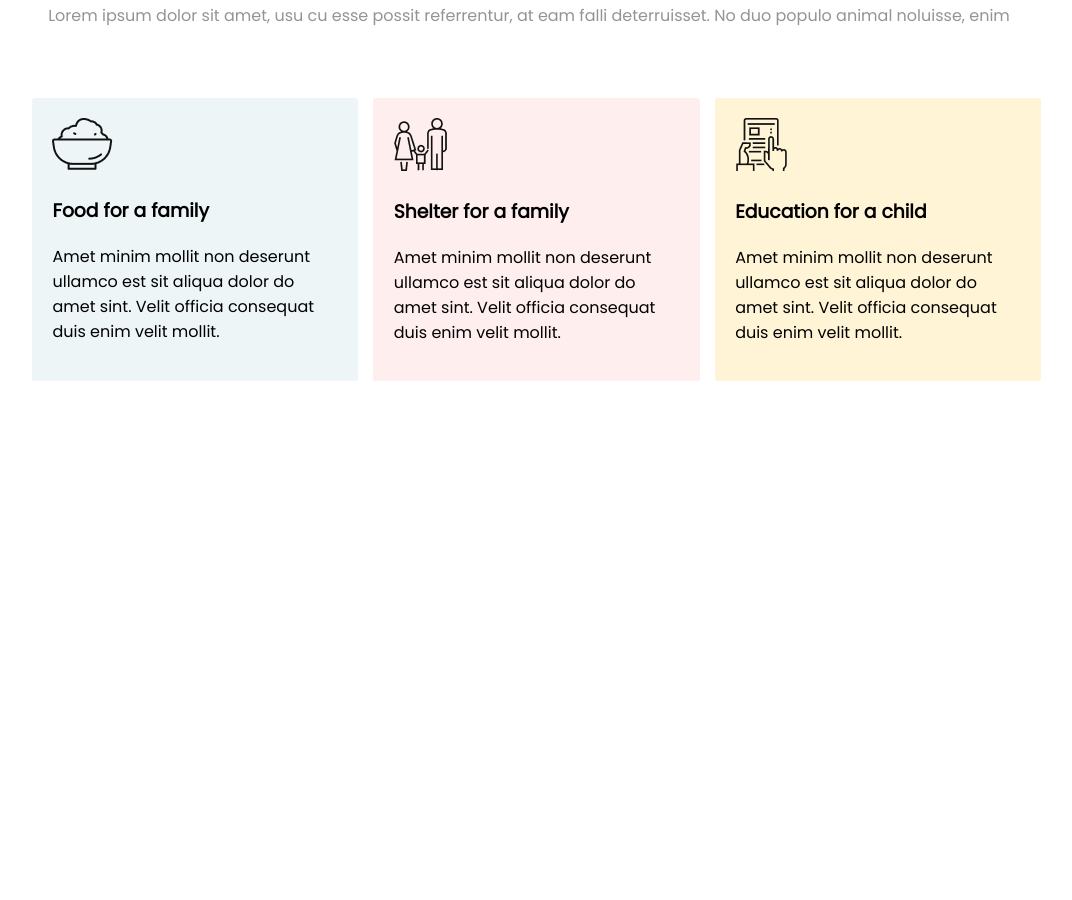
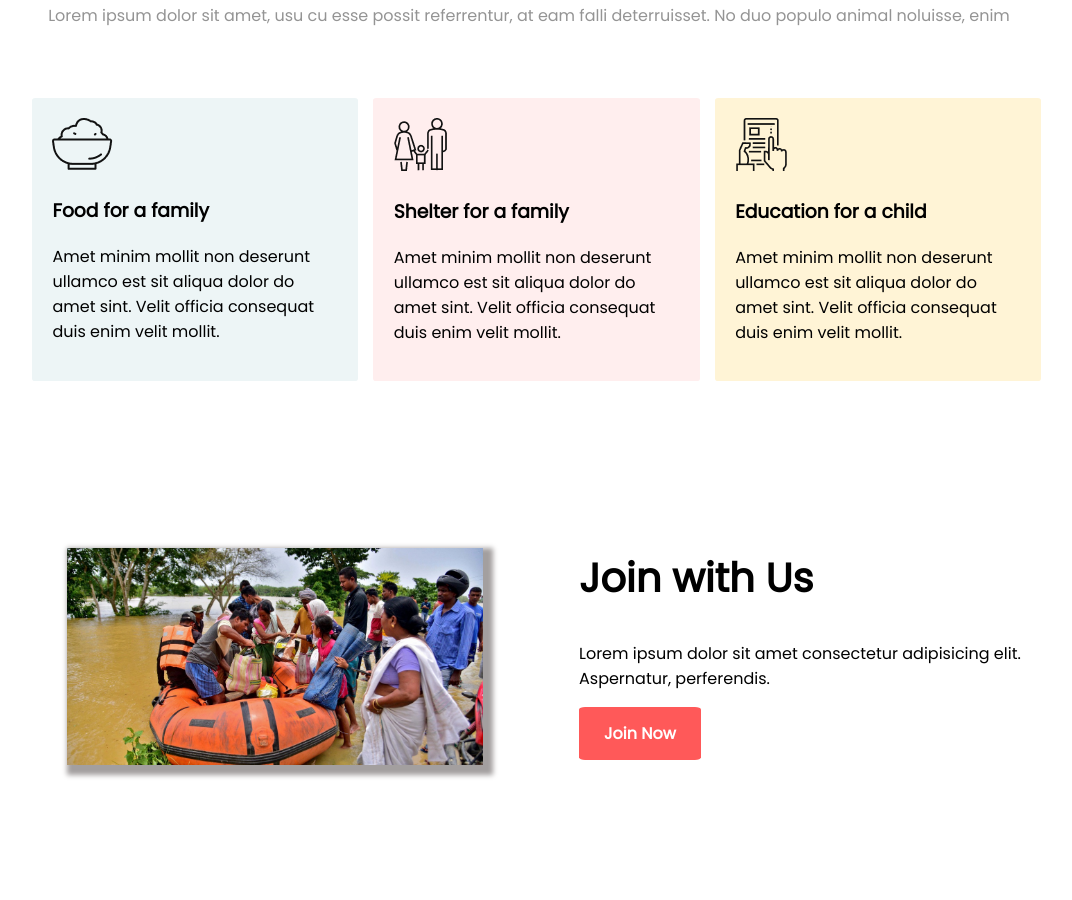
Before and after one commit to Jahidhassan001/my-assignment-one, a plain HTML site: page index.html in a window 1280 px wide. Shown: the part 1500-2400 px from the top of the page, without its empty margins (111-1183 px from the left). Before the commit the page ends 2009 px from the top, so only its background shows below. Drawn offline with Linux system fonts and the light colour scheme.

Commit message:
join-now-section

```diff
--- a/index.html
+++ b/index.html
@@ -76,6 +76,15 @@
             </div>
         </div>
     </section>
+    <section class="join-now-section">
+        <div class="half-width"><img src="images/donation5.jpg" alt="donation"></div>
+        <div class="half-width">
+            <h1>Join with Us</h1>
+            <p>Lorem ipsum dolor sit amet consectetur adipisicing elit. Aspernatur, perferendis.</p>
+            <a class="link-button" target="_blank" href="https://www.facebook.com/groups/webdevelopmentbatch6">Join
+                Now</a>
+        </div>
+    </section>
 </body>
 
 </html>
--- a/style.css
+++ b/style.css
@@ -117,3 +117,28 @@ body {
 .icon-box-three {
     background-color: #FFF4D6;
 }
+
+.join-now-section {
+    display: flex;
+    padding: 3% 10% 10% 10%;
+}
+
+.half-width {
+    width: 50%;
+    margin-left: 50px;
+}
+
+.half-width img {
+    width: 90%;
+    box-shadow: 5px 5px 5px 5px #a39f9f;
+}
+
+.half-width h1 {
+    font-size: 40px;
+    font-weight: 700;
+    margin-top: 0;
+}
+
+.half-width p {
+    margin-bottom: 30px;
+}
```
